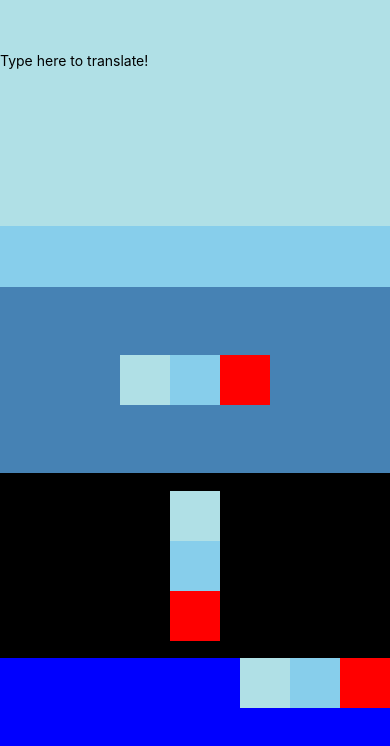
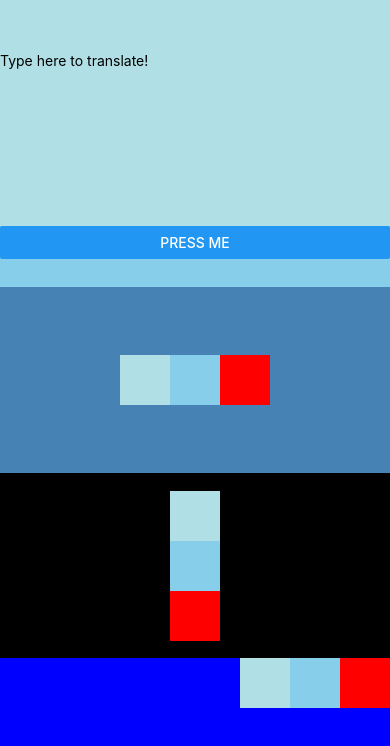
Before and after one commit to luiskhernandez/react-native-playground, a React Native app: screen / in a window 390 px wide. Shown: the top 746 px of the page. Built offline with nearby package versions, Linux system fonts and the light colour scheme.

Commit message:
Button and Alert

```diff
--- a/App.js
+++ b/App.js
@@ -1,5 +1,5 @@
 import React, { Component } from 'react';
-import { StyleSheet, Text, View, Image, TextInput } from 'react-native';
+import { Alert, Button, StyleSheet, Text, View, Image, TextInput } from 'react-native';
 
 class Blink extends Component {
   constructor(props) {
@@ -54,8 +54,13 @@ export default class App extends React.Component {
             {this.state.text.split(' ').map((word) => word && '🍕').join(' ')}
           </Text>
         </View>
-        <View style={{flex: 1, backgroundColor: 'skyblue'}} />
-        <View style={{flex: 3, backgroundColor: 'steelblue', flexDirection: 'row', justifyContent: 'center', alignItems: 'center'}}>
+        <View style={{flex: 1, backgroundColor: 'skyblue'}}>
+          <Button
+            onPress={() => { Alert.alert('You tapped the button!')}}
+            title="Press Me"
+          />
+        </View>
+          <View style={{flex: 3, backgroundColor: 'steelblue', flexDirection: 'row', justifyContent: 'center', alignItems: 'center'}}>
           <View style={{width: 50, height: 50, backgroundColor: 'powderblue'}} />
           <View style={{width: 50, height: 50, backgroundColor: 'skyblue'}} />
           <View style={{width: 50, height: 50, backgroundColor: 'red'}} />
```
